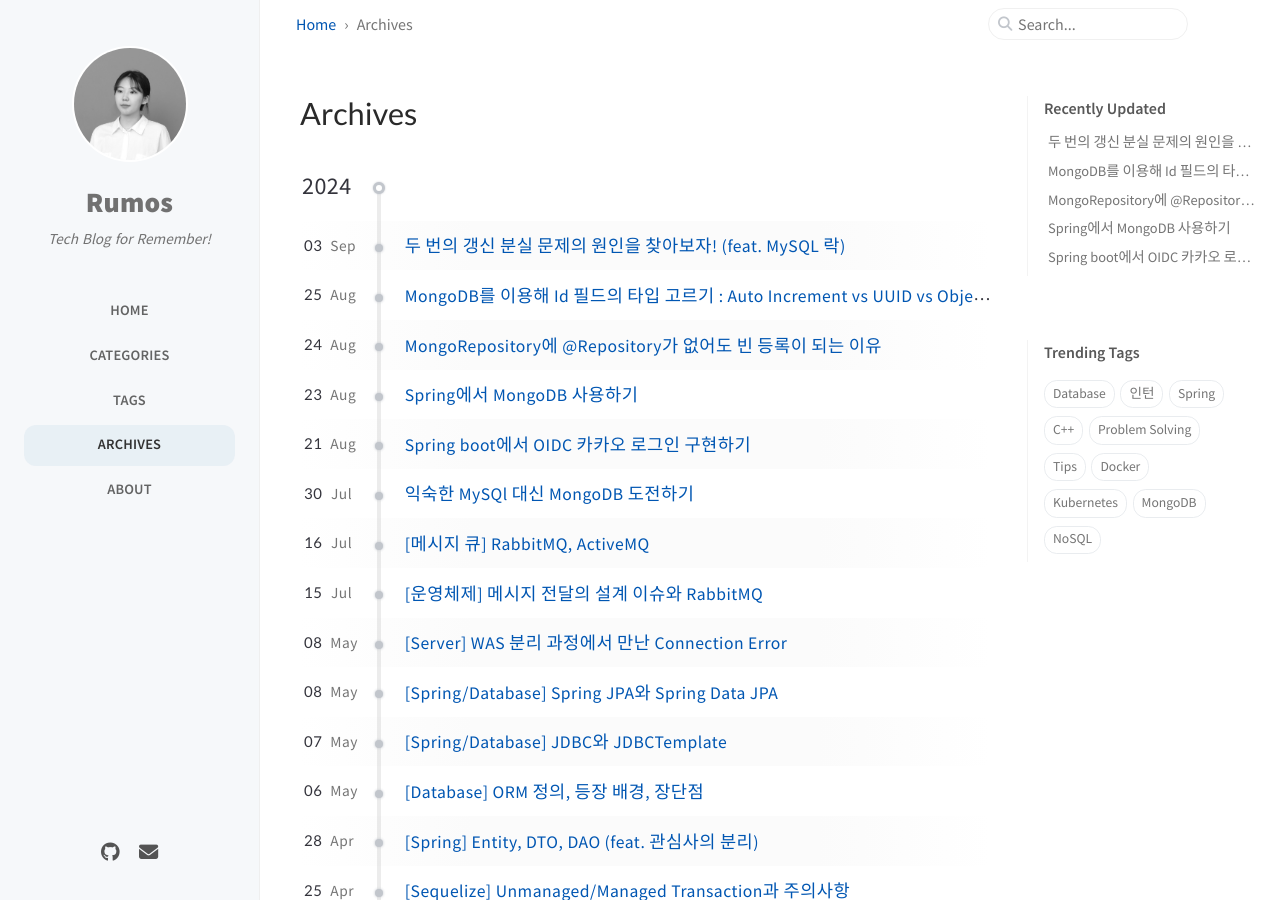
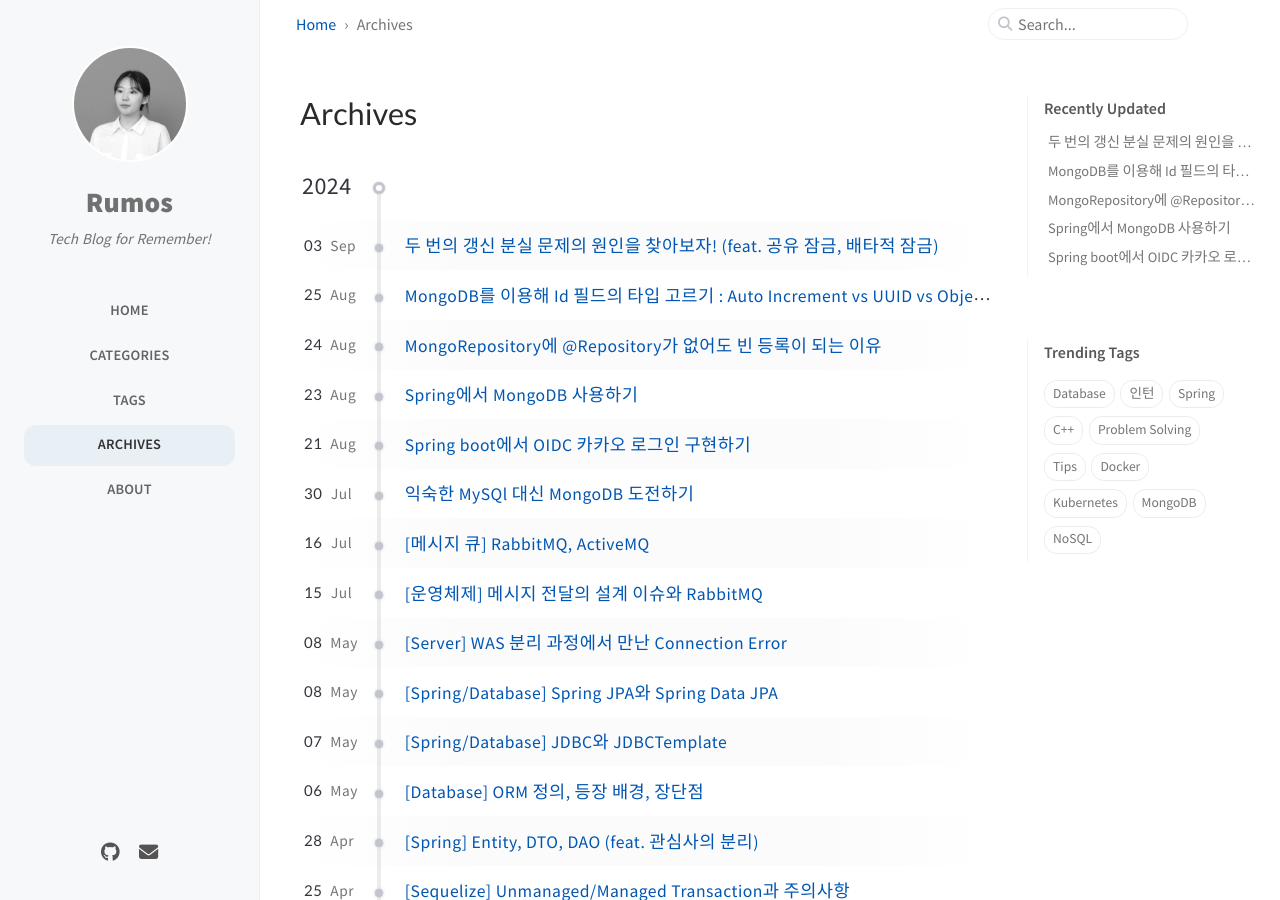
Before and after one commit to RumosZin/RumosZin.github.io, a Jekyll site: the page built from _tabs/archives.md, in a window 1280 px wide and 900 px high. Built offline with Jekyll 4.4.1, drawn with Linux system fonts in a browser that asks for light colours; cached includes are drawn as plain includes; comment, search, counter and statistics services are not loaded.

Commit message:
두 번의 갱신 분실 문제의 원인을 찾아보자! (feat. 공유 잠금, 배타적 잠금) 제목 수정

```diff
--- a/_posts/2024-09-03-second-lost-update-data-mysql.md
+++ b/_posts/2024-09-03-second-lost-update-data-mysql.md
@@ -1,5 +1,5 @@
 ---
-title: "두 번의 갱신 분실 문제의 원인을 찾아보자! (feat. MySQL 락)"
+title: "두 번의 갱신 분실 문제의 원인을 찾아보자! (feat. 공유 잠금, 배타적 잠금)"
 author:
 date: 2024-09-03 12:30:00 +0900
 categories: [AI 프로필 서비스 / 푸앙이 사진관, Spring / Flask]
```
Also changed, not shown: other parts of _posts/2024-09-03-second-lost-update-data-mysql.md (+0 -1 lines).
